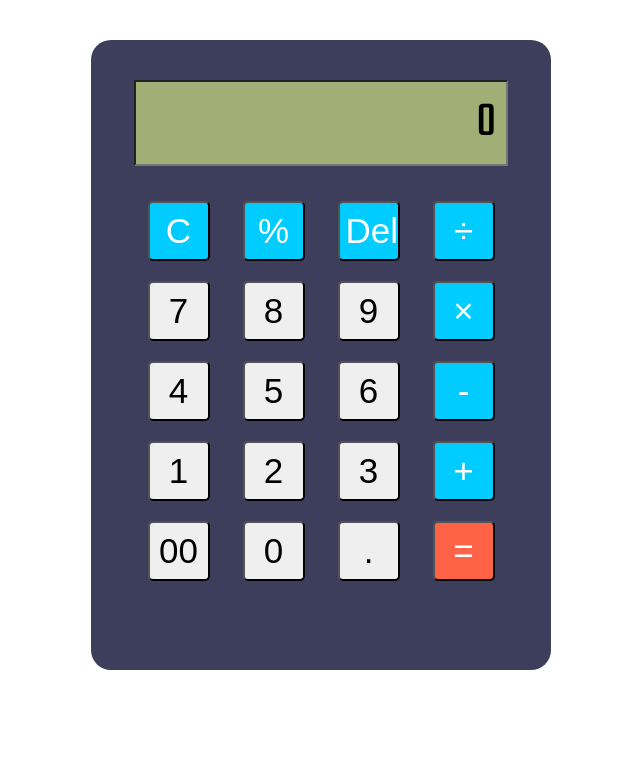
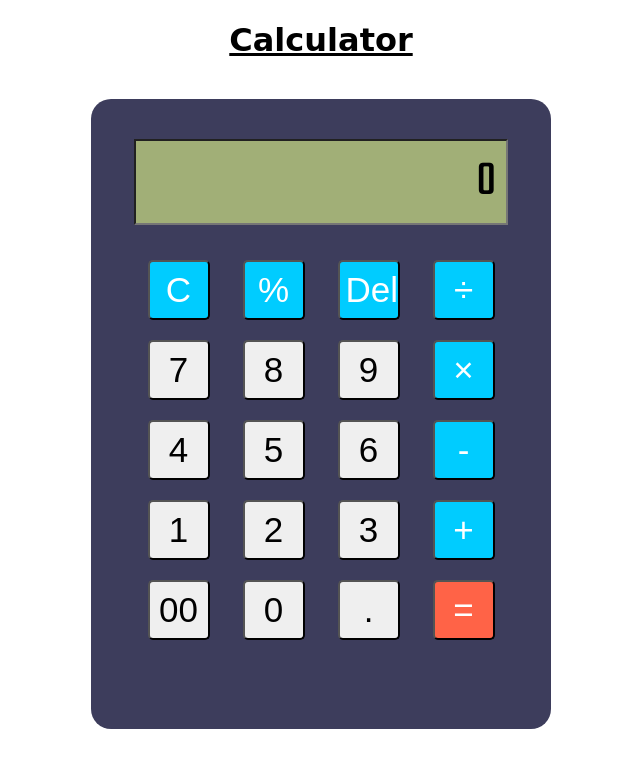
Before and after one commit to nidhiambatkar026/Calculator, a plain HTML site: page index.html in a window 1280 px wide. Shown: the whole page, without its empty margins (319-959 px from the left). Drawn offline with Linux system fonts and the light colour scheme; a web font is replaced by a local one.

Commit message:
heading added

```diff
--- a/index.html
+++ b/index.html
@@ -8,6 +8,7 @@
 <link href="https://fonts.googleapis.com/css2?family=Edu+AU+VIC+WA+NT+Hand:wght@400..700&family=Lobster&family=Teko:wght@300..700&display=swap" rel="stylesheet">
 </head>
 <body>
+    <h1>Calculator</h1>
     <div class="background_box">
         <input type="text" value="0" class="display"/>
 
--- a/style.css
+++ b/style.css
@@ -46,3 +46,8 @@
     background-color: #00ccff;
     color: white;
 }
+h1{
+    text-align: center;
+    font-family: cursive;
+    text-decoration: underline;
+}
```
